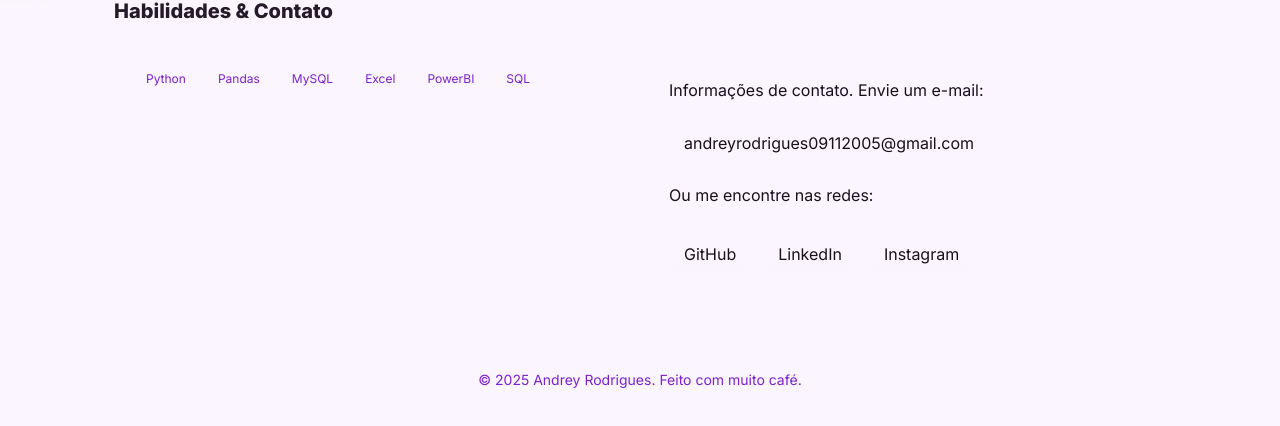
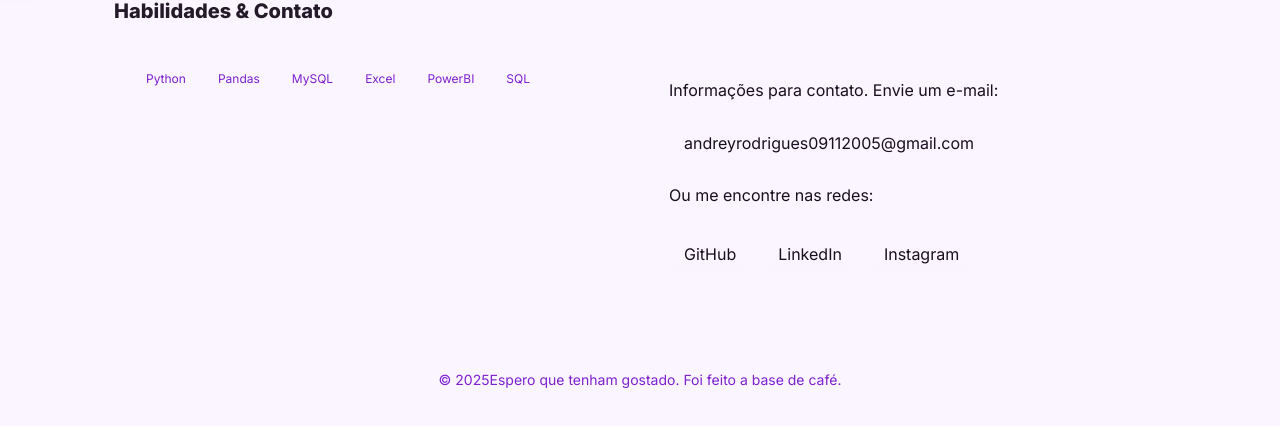
Before and after one commit to andreyRSilva/andreyRsilva.github.io, a plain HTML site: page index.html in a window 1280 px wide. Shown: the part 1073-1499 px from the top of the page. Drawn offline with Linux system fonts and the light colour scheme.

Commit message:
Update index.html

```diff
--- a/index.html
+++ b/index.html
@@ -158,13 +158,13 @@
         </div>
         <div class="col-6" id="contato">
           <div class="card">
-            <p>Informações de contato. Envie um e-mail:</p>
+            <p>Informações para contato. Envie um e-mail:</p>
             <p><a class="btn" href="mailto:andreyrodrigues09112005@gmail.com">andreyrodrigues09112005@gmail.com</a></p>
             <p>Ou me encontre nas redes:</p>
             <div class="cta">
               <a class="btn" href="https://github.com/andreyRSilva" target="_blank" rel="noopener">GitHub</a>
               <a class="btn" href="https://www.linkedin.com/in/andrey-rodrigues-994329274" target="_blank" rel="noopener">LinkedIn</a>
-              <a class="btn" href="https://instagram.com/SeuPerfilAqui" target="_blank" rel="noopener">Instagram</a>
+              <a class="btn" href="https://instagram.com/andrey.rsilva" target="_blank" rel="noopener">Instagram</a>
             </div>
           </div>
         </div>
@@ -173,7 +173,7 @@
   </main>
 
   <footer class="container">
-    <p>© <span id="year"></span> Andrey Rodrigues. Feito com muito café.</p>
+    <p>© <span id="year"></span>Espero que tenham gostado. Foi feito a base de café.</p>
   </footer>
 
   <script>
```
